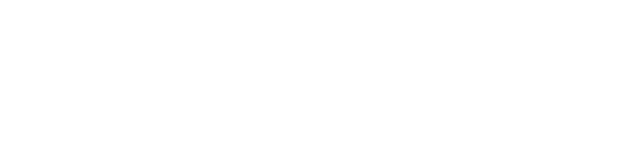
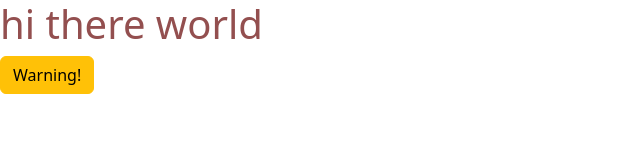
Before and after one commit to S10ANDK/CSS-Frameworks-CA, a website: page index.html in a window 1280 px wide. Shown: the whole page, without its empty margins (0-640 px from the left). Drawn offline with nearby package versions, Linux system fonts and the light colour scheme.

Commit message:
added bootstrap and sass functionality

```diff
--- a/index.html
+++ b/index.html
@@ -4,9 +4,12 @@
     <meta charset="UTF-8">
     <meta http-equiv="X-UA-Compatible" content="IE=edge">
     <meta name="viewport" content="width=device-width, initial-scale=1.0">
+    <link rel="stylesheet" href="node_modules/bootstrap/dist/css/bootstrap.min.css">
+    <link rel="stylesheet" href="dist/css/styles.css">
     <title>Home Page</title>
 </head>
 <body>
-
+    <h1>hi there world</h1>
+    <button class="btn btn-custom">Warning!</button>
 </body>
 </html>
--- /dev/null
+++ b/src/scss/_variables.scss
@@ -0,0 +1,3 @@
+@import "../../node_modules/bootstrap/scss/functions";
+
+$primary-color: #934f4f
--- /dev/null
+++ b/src/scss/styles.scss
@@ -0,0 +1,14 @@
+@import "_variables.scss";
+@import "../../node_modules/bootstrap/scss/bootstrap";
+
+.btn-custom {
+    @extend .btn-warning;
+
+    &:hover {
+      @extend .btn-danger;
+    }
+  }
+
+h1 {
+    color: $primary-color;
+}
```
Also changed, not shown: html/login-page.html (+15 -0 lines), html/profile-page.html (+15 -0 lines), package.json (added, +24 -0 lines), dist/css/styles.css (added), 3 other files.
